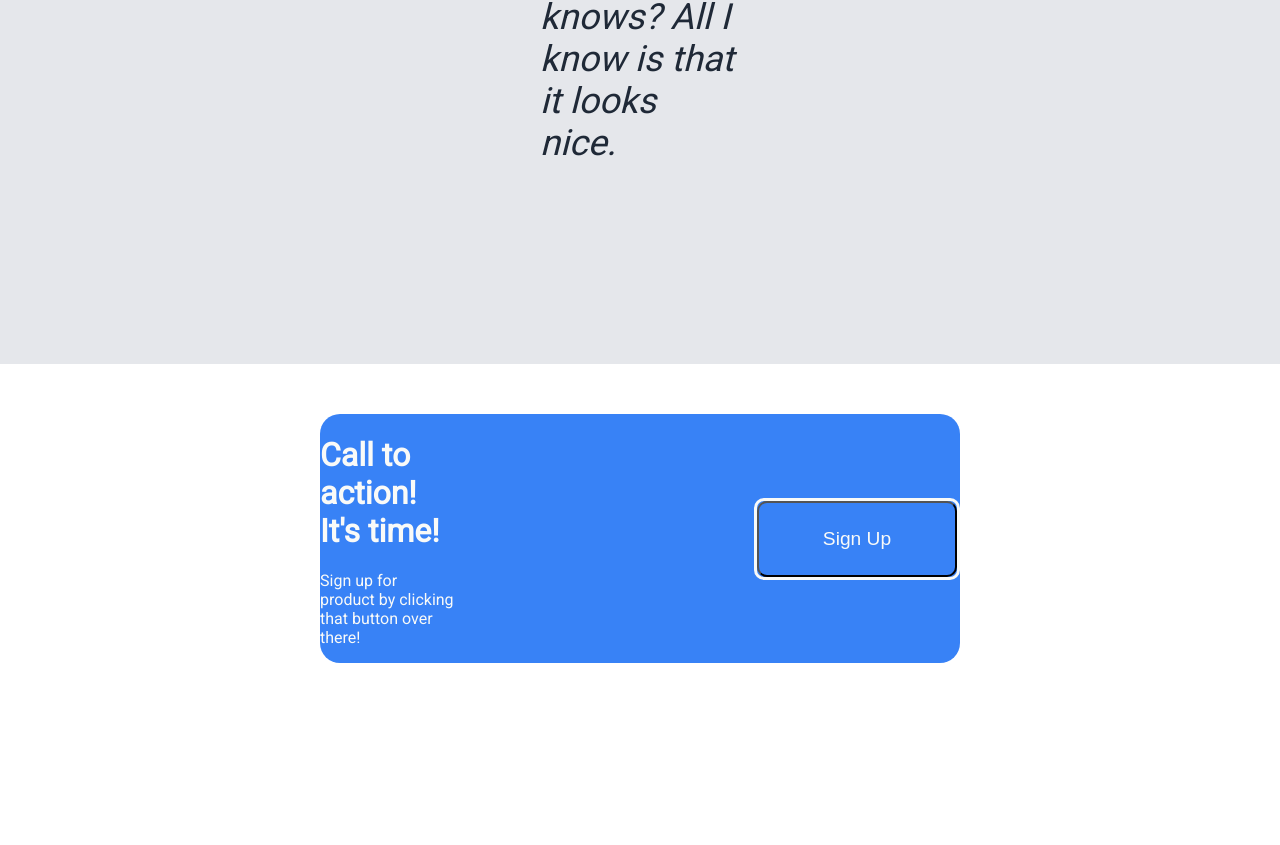
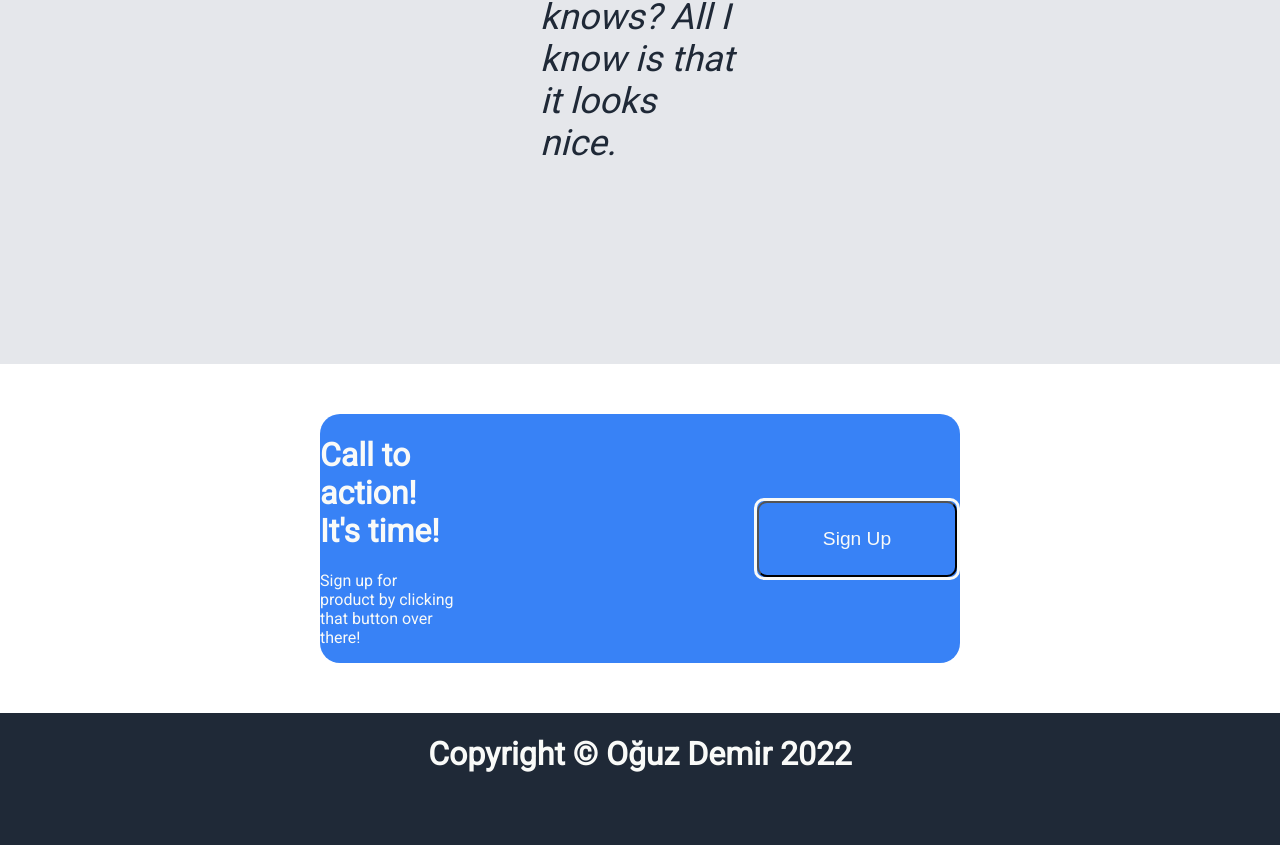
Before and after one commit to Promethouz/landing-page, a plain HTML site: page index.html in a window 1280 px wide. Shown: the part 1440-2285 px from the top of the page. Before the commit the page ends 2103 px from the top, so only its background shows below. Drawn offline with Linux system fonts and the light colour scheme.

Commit message:
Add footer

```diff
--- a/index.html
+++ b/index.html
@@ -58,6 +58,10 @@
         </div>
     </div>
 
+    <footer class="f">
+        <h1>Copyright © Oğuz Demir 2022 </h1>
+    </footer>
+
 
 </body>
 
--- a/main.css
+++ b/main.css
@@ -165,3 +165,14 @@ button {
     border-radius: 10px;
     border-color: #f9faf8;
 }
+
+.f {
+    display: flex;
+    justify-content: center;
+    align-items: center;
+    font-family: 'Roboto';
+    background-color: #1f2937;
+    margin-top: 50px;
+    color: #f9faf8;
+    padding-bottom: 4%;
+}
```
